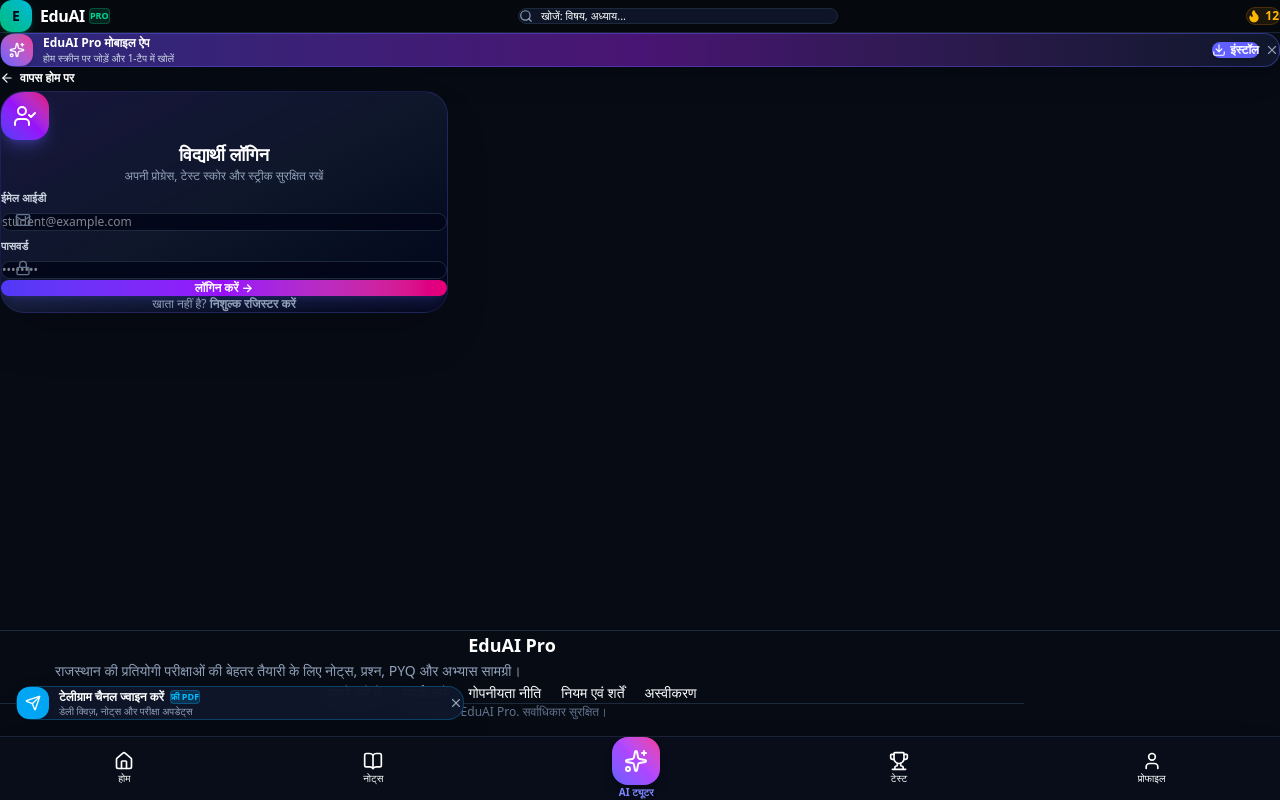
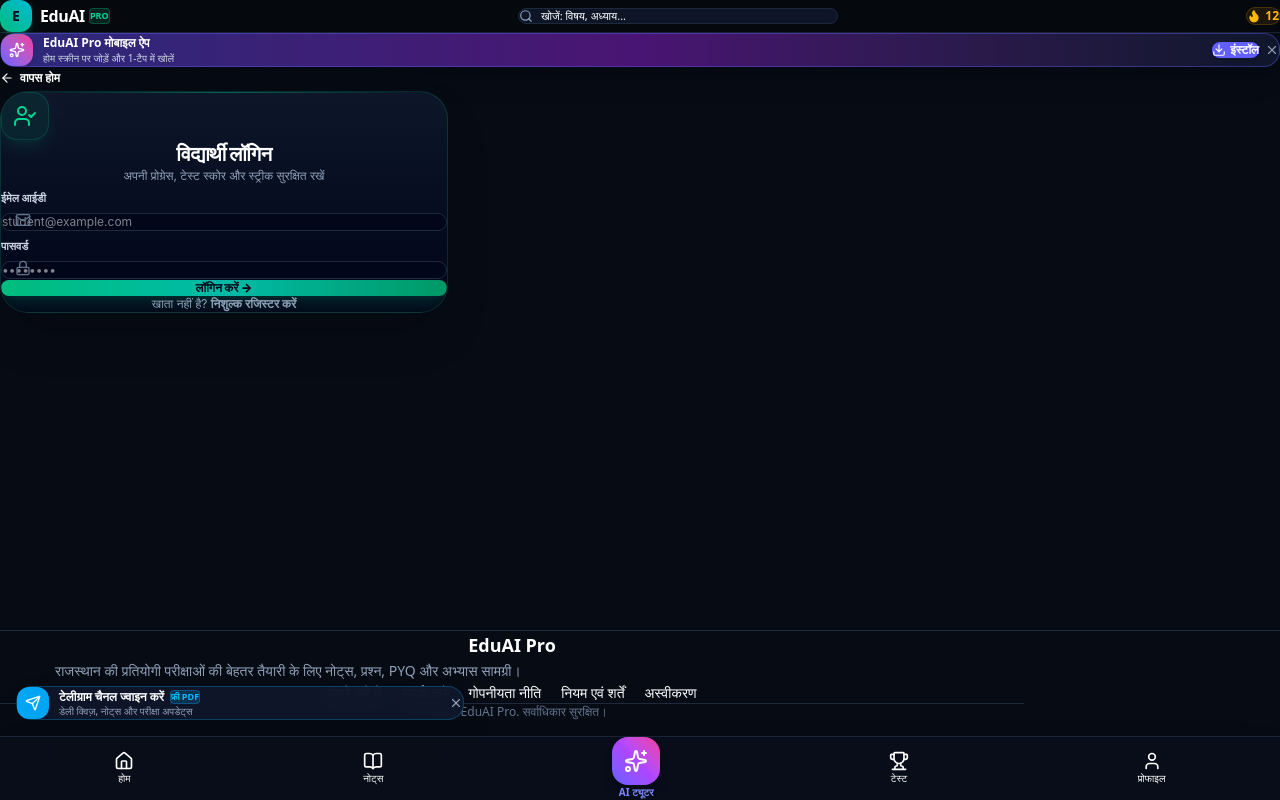
Before and after one commit to bhoopendramandoliya786-source/EducationPlatform, a Next.js app: page /login in a window 1280 px wide. Built offline with nearby package versions, Linux system fonts and the light colour scheme.

Commit message:
fix: upgrade login page to emerald pro theme

```diff
--- a/app/login/page.jsx
+++ b/app/login/page.jsx
@@ -1,9 +1,10 @@
 "use client";
+
 import React, { useState } from "react";
 import Link from "next/link";
 import { useRouter } from "next/navigation";
-import { createClient } from "../../lib/supabase/client";
-import { ArrowLeft, Lock, Mail, Loader2, UserCheck, AlertCircle } from "lucide-react";
+import { createClient } from "@supabase/supabase-js";
+import { ArrowLeft, Lock, Mail, Loader2, UserCheck, AlertCircle, Sparkles } from "lucide-react";
 
 export default function LoginPage() {
   const router = useRouter();
@@ -11,7 +12,6 @@
   const [password, setPassword] = useState("");
   const [loading, setLoading] = useState(false);
   const [errorMsg, setErrorMsg] = useState("");
-  const supabase = createClient();
 
   const handleLogin = async (e) => {
     e.preventDefault();
@@ -21,6 +21,11 @@
     setErrorMsg("");
 
     try {
+      const supabase = createClient(
+        process.env.NEXT_PUBLIC_SUPABASE_URL,
+        process.env.NEXT_PUBLIC_SUPABASE_ANON_KEY
+      );
+
       const { data, error } = await supabase.auth.signInWithPassword({
         email: email.trim(),
         password: password,
@@ -34,14 +39,12 @@
         );
         setLoading(false);
       } else {
-        // 1. Google Analytics Login Event Trigger
         if (typeof window !== "undefined" && window.gtag) {
           window.gtag("event", "login", {
             method: "Email",
           });
         }
 
-        // 2. Client Side Fast Redirect
         router.push("/student");
         router.refresh();
       }
@@ -52,35 +55,37 @@
   };
 
   return (
-    <div className="max-w-md mx-auto px-4 pt-6 space-y-5">
+    <div className="max-w-md mx-auto px-4 pt-4 pb-20 space-y-4 font-sans select-none">
       <Link
         href="/"
-        className="inline-flex items-center gap-1.5 text-xs font-semibold text-indigo-400 hover:text-indigo-300 transition"
+        className="inline-flex items-center gap-1.5 text-xs font-bold text-slate-400 hover:text-emerald-400 transition"
       >
-        <ArrowLeft className="w-3.5 h-3.5" /> वापस होम पर
+        <ArrowLeft className="w-3.5 h-3.5" /> वापस होम
       </Link>
 
-      <div className="p-6 rounded-3xl bg-gradient-to-br from-indigo-950/70 via-slate-900 to-slate-950 border border-indigo-500/20 space-y-5 shadow-2xl relative overflow-hidden">
-        {/* Header Icon */}
+      <div className="p-6 rounded-[28px] bg-gradient-to-b from-slate-900/95 to-slate-950 border border-emerald-500/20 space-y-5 shadow-2xl relative overflow-hidden">
+        <div className="absolute top-0 inset-x-8 h-[1px] bg-gradient-to-r from-transparent via-emerald-400/40 to-transparent" />
+
+        {/* Header Icon & Title */}
         <div className="text-center space-y-2">
-          <div className="w-12 h-12 rounded-2xl bg-gradient-to-tr from-indigo-600 via-purple-600 to-pink-600 mx-auto flex items-center justify-center text-white shadow-lg shadow-indigo-500/30">
+          <div className="w-12 h-12 rounded-2xl bg-emerald-500/10 border border-emerald-500/20 mx-auto flex items-center justify-center text-emerald-400 shadow-lg shadow-emerald-500/10">
             <UserCheck className="w-6 h-6" />
           </div>
-          <h1 className="text-lg font-black text-white">विद्यार्थी लॉगिन</h1>
+          <h1 className="text-xl font-black text-white tracking-tight">विद्यार्थी लॉगिन</h1>
           <p className="text-xs text-slate-400">अपनी प्रोग्रेस, टेस्ट स्कोर और स्ट्रीक सुरक्षित रखें</p>
         </div>
 
         {/* Error Alert */}
         {errorMsg && (
           <div className="p-3.5 rounded-2xl bg-rose-500/10 border border-rose-500/30 text-xs text-rose-300 flex items-center gap-2">
-            <AlertCircle className="w-4 h-4 flex-shrink-0 text-rose-400" />
+            <AlertCircle className="w-4 h-4 shrink-0 text-rose-400" />
             <span>{errorMsg}</span>
           </div>
         )}
 
         {/* Form */}
-        <form onSubmit={handleLogin} className="space-y-3.5">
-          <div className="space-y-1">
+        <form onSubmit={handleLogin} className="space-y-4">
+          <div className="space-y-1.5">
             <label className="text-[11px] font-bold text-slate-300">ईमेल आईडी</label>
             <div className="relative">
               <Mail className="w-4 h-4 absolute left-3.5 top-1/2 -translate-y-1/2 text-slate-500" />
@@ -91,12 +96,12 @@
                 value={email}
                 onChange={(e) => setEmail(e.target.value)}
                 placeholder="student@example.com"
-                className="w-full pl-10 pr-4 py-2.5 rounded-xl bg-slate-950/90 border border-slate-800 text-xs text-white focus:outline-none focus:border-indigo-500 disabled:opacity-50"
+                className="w-full pl-10 pr-4 py-3 rounded-xl bg-slate-950/90 border border-slate-800 text-xs text-white focus:outline-none focus:border-emerald-500 disabled:opacity-50 transition"
               />
             </div>
           </div>
 
-          <div className="space-y-1">
+          <div className="space-y-1.5">
             <label className="text-[11px] font-bold text-slate-300">पासवर्ड</label>
             <div className="relative">
               <Lock className="w-4 h-4 absolute left-3.5 top-1/2 -translate-y-1/2 text-slate-500" />
@@ -107,7 +112,7 @@
                 value={password}
                 onChange={(e) => setPassword(e.target.value)}
                 placeholder="••••••••"
-                className="w-full pl-10 pr-4 py-2.5 rounded-xl bg-slate-950/90 border border-slate-800 text-xs text-white focus:outline-none focus:border-indigo-500 disabled:opacity-50"
+                className="w-full pl-10 pr-4 py-3 rounded-xl bg-slate-950/90 border border-slate-800 text-xs text-white focus:outline-none focus:border-emerald-500 disabled:opacity-50 transition"
               />
             </div>
           </div>
@@ -115,11 +120,11 @@
           <button
             type="submit"
             disabled={loading}
-            className="w-full py-3 rounded-2xl bg-gradient-to-r from-indigo-600 via-purple-600 to-pink-600 text-xs font-bold text-white shadow-lg shadow-indigo-500/25 active:scale-[0.98] disabled:opacity-70 transition flex items-center justify-center gap-2"
+            className="w-full py-3.5 rounded-2xl bg-gradient-to-r from-emerald-500 via-teal-500 to-emerald-600 text-xs font-black text-slate-950 shadow-lg shadow-emerald-500/20 active:scale-[0.98] disabled:opacity-70 transition flex items-center justify-center gap-2 cursor-pointer"
           >
             {loading ? (
               <>
-                <Loader2 className="w-4 h-4 animate-spin" />
+                <Loader2 className="w-4 h-4 animate-spin text-slate-950" />
                 <span>लॉगिन हो रहा है...</span>
               </>
             ) : (
@@ -130,7 +135,7 @@
 
         <div className="text-center pt-1 text-xs text-slate-400">
           खाता नहीं है?{" "}
-          <Link href="/signup" className="text-indigo-400 font-bold hover:underline">
+          <Link href="/signup" className="text-emerald-400 font-bold hover:underline ml-0.5">
             निशुल्क रजिस्टर करें
           </Link>
         </div>
```
